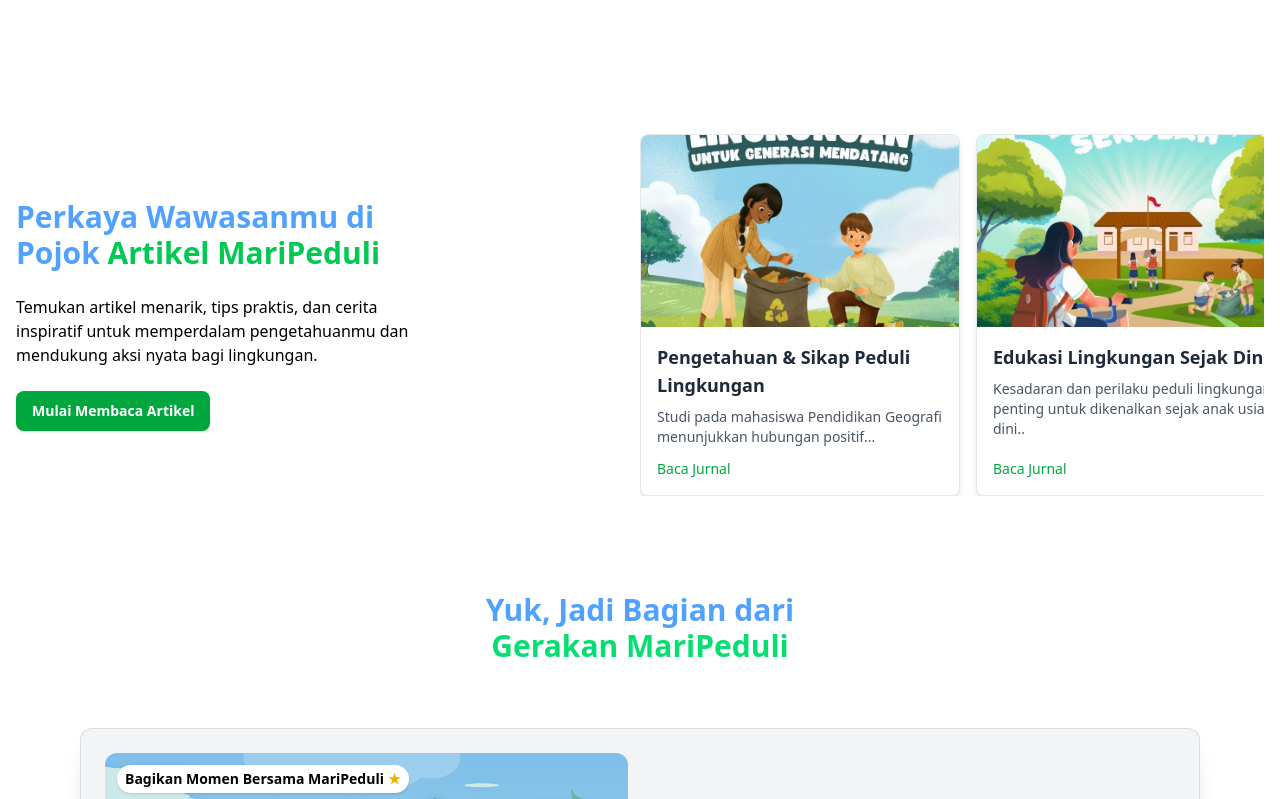
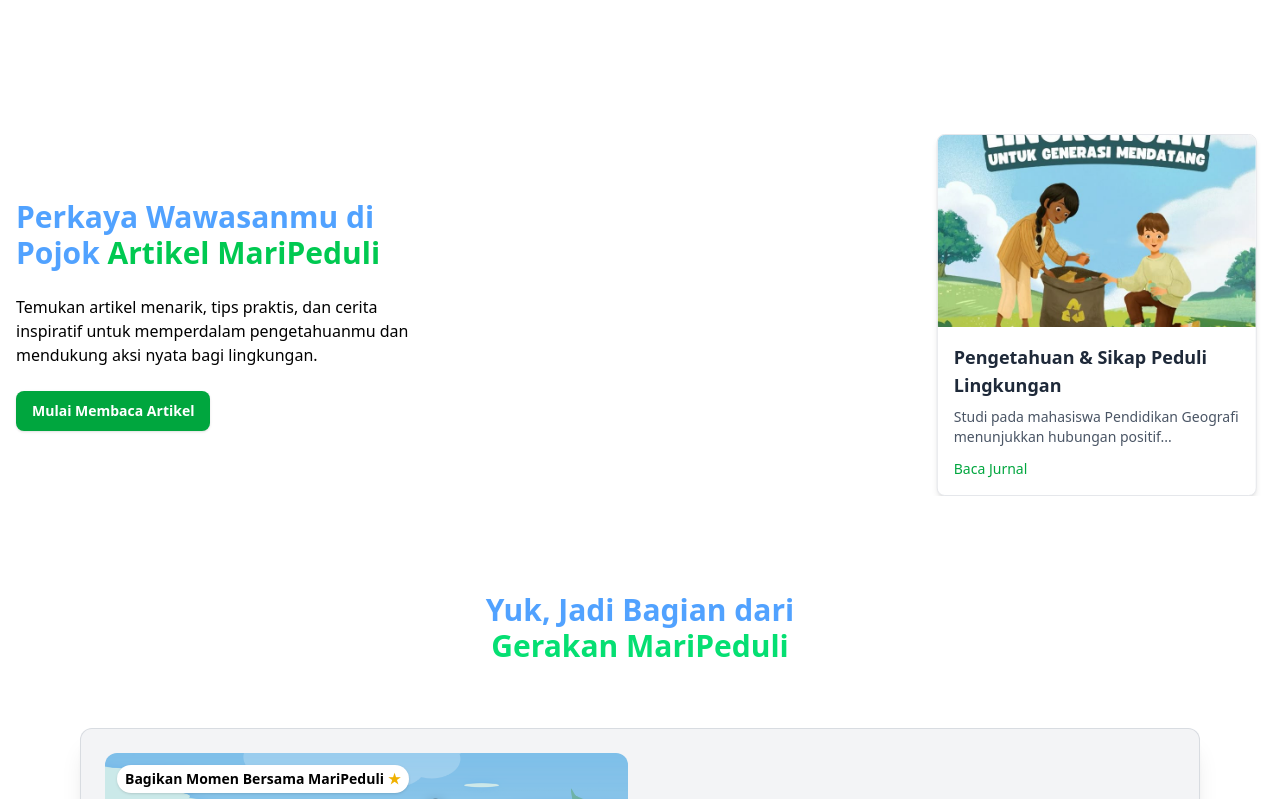
Before and after one commit to sakaaja27/mari-peduli, a React (Vite) app: page / in a window 1280 px wide. Shown: the part 1481-2280 px from the top of the page. Built offline with nearby package versions, Linux system fonts and the light colour scheme.

Commit message:
add animation in wawasan

```diff
--- a/package.json
+++ b/package.json
@@ -13,6 +13,7 @@
     "@lottiefiles/dotlottie-react": "^0.14.1",
     "@tailwindcss/vite": "^4.1.10",
     "framer-motion": "^12.18.1",
+    "gsap": "^3.13.0",
     "react": "^19.1.0",
     "react-dom": "^19.1.0",
     "tailwindcss": "^4.1.10"
--- a/src/components/Array.jsx
+++ b/src/components/Array.jsx
@@ -74,6 +74,7 @@
 
 export const carouselData = [
   {
+    id: 1,
     imgSrc: "jaga_lingkungan.jpeg",
     alt: "Mahasiswa peduli lingkungan",
     title: "Pengetahuan & Sikap Peduli Lingkungan",
@@ -82,6 +83,7 @@
     link: "https://ejournal.undip.ac.id/index.php/ilmulingkungan/article/view/45311",
   },
   {
+    id: 2,
     imgSrc: "edukasi.jpeg",
     alt: "Edukasi lingkungan anak",
     title: "Edukasi Lingkungan Sejak Dini",
@@ -89,6 +91,16 @@
       "Kesadaran dan perilaku peduli lingkungan penting untuk dikenalkan sejak anak usia dini..",
     link: "https://murhum.ppjpaud.org/index.php/murhum/article/view/879/401",
   },
+  {
+    id: 2,
+    imgSrc: "stop_polusi.jpeg",
+    alt: "Stop Polusi Udara",
+    title: "Stop Polusi Udara",
+    description:
+      "Kesadaran dan perilaku peduli lingkungan penting untuk dikenalkan sejak anak usia dini..",
+    link: "https://murhum.ppjpaud.org/index.php/murhum/article/view/879/401",
+  },
+
 ];
 
 export const contentAksi = [
--- a/src/components/WawasanSection/ContentRight.jsx
+++ b/src/components/WawasanSection/ContentRight.jsx
@@ -1,4 +1,7 @@
+import { useEffect, useRef, useState, forwardRef } from "react";
 import { carouselData } from "../Array";
+import { gsap } from "gsap";
+
 export default function ContentRight() {
   return (
     <div className="w-full md:w-1/2 flex justify-center md:justify-end overflow-hidden">
@@ -10,21 +13,133 @@
 }
 
 function CarouselRight() {
+  const [items, setItems] = useState([]);
+  const carouselRef = useRef(null);
+  const firstCardRef = useRef(null);
+  const [cardWidth, setCardWidth] = useState(0);
+
+  useEffect(() => {
+    const numVisibleCardsForSmoothTransition = 2;
+    const initialItems = [
+      ...carouselData,
+      ...carouselData.slice(0, numVisibleCardsForSmoothTransition),
+    ];
+    setItems(initialItems);
+
+    const measureCardWidth = () => {
+      if (firstCardRef.current) {
+        const width = firstCardRef.current.offsetWidth;
+        const gap = 16;
+        if (width > 0) {
+          setCardWidth(width + gap);
+        } else {
+          setTimeout(measureCardWidth, 100);
+        }
+      } else {
+        setTimeout(measureCardWidth, 50);
+      }
+    };
+
+    measureCardWidth();
+    window.addEventListener("resize", measureCardWidth);
+    return () => {
+      window.removeEventListener("resize", measureCardWidth);
+    };
+  }, []);
+
+  useEffect(() => {
+    if (cardWidth === 0) return;
+    let intervalId;
+    let timeoutId;
+
+    const startCarousel = () => {
+      intervalId = setInterval(() => {
+        if (carouselRef.current) {
+          carouselRef.current.style.transition = "transform 0.7s ease-in-out";
+          carouselRef.current.style.transform = `translateX(-${cardWidth}px)`;
+        }
+
+        timeoutId = setTimeout(() => {
+          setItems((prevItems) => {
+            const newItems = [...prevItems];
+            const firstItem = newItems.shift();
+            newItems.push(firstItem);
+
+            if (carouselRef.current) {
+              carouselRef.current.style.transition = "none";
+              carouselRef.current.style.transform = "translateX(0)";
+            }
+
+            return newItems;
+          });
+        }, 700);
+      }, 2000);
+    };
+
+    startCarousel();
+    return () => {
+      clearInterval(intervalId);
+      clearTimeout(timeoutId);
+    };
+  }, [cardWidth]);
+
   return (
-    <div className="flex space-x-4">
-      {carouselData.map((item, index) => (
-        <CarouselCard {...item} isActive={index === 0} key={index} />
+    <div ref={carouselRef} className="flex space-x-4">
+      {items.map((item, index) => (
+        <CarouselCard
+          key={item.id + "-" + index}
+          ref={index === 0 ? firstCardRef : null}
+          {...item}
+          isActive={index === 0}
+        />
       ))}
     </div>
   );
 }
 
-function CarouselCard({ imgSrc, alt, title, description, link, isActive }) {
+const CarouselCard = forwardRef(function CarouselCard(
+  { imgSrc, alt, title, description, link, isActive },
+  ref
+) {
+  const cardElementRef = useRef(null);
+  const setRefs = (element) => {
+    cardElementRef.current = element;
+    if (typeof ref === "function") {
+      ref(element);
+    } else if (ref) {
+      ref.current = element;
+    }
+  };
+  useEffect(() => {
+    let ctx = gsap.context(() => {
+      if (isActive) {
+        gsap.fromTo(
+          cardElementRef.current,
+          { scale: 1, opacity: 1, y:0 },
+          {
+            y: 500,
+            duration: 1,
+            ease: "power3.out",
+            overwrite: "auto",
+          }
+        );
+      } else {
+        gsap.to(cardElementRef.current, {
+          scale: 1,
+          opacity: 1,
+          x: 0,
+          duration: 0.5,
+          ease: "power2.out",
+          overwrite: "auto",
+        });
+      }
+    }, cardElementRef);
+    return () => ctx.revert();
+  }, [isActive]);
   return (
     <div
-      className={`carousel-card ${
-        isActive ? "active-card" : "inactive-card"
-      } flex-shrink-0 w-72 md:w-80 transition-all duration-500`}
+      ref={setRefs}
+      className={`carousel-card flex-shrink-0 w-72 md:w-80 transition-all duration-500`}
     >
       <div className="bg-white rounded-lg shadow-md overflow-hidden border border-gray-200 h-full flex flex-col">
         <img src={imgSrc} alt={alt} className="w-full h-48 object-cover" />
@@ -32,7 +147,7 @@
       </div>
     </div>
   );
-}
+});
 
 function CardBody({ title, description, link }) {
   return (
```
Also changed, not shown: 1 other file (tests, documents, lock files or other folders).
